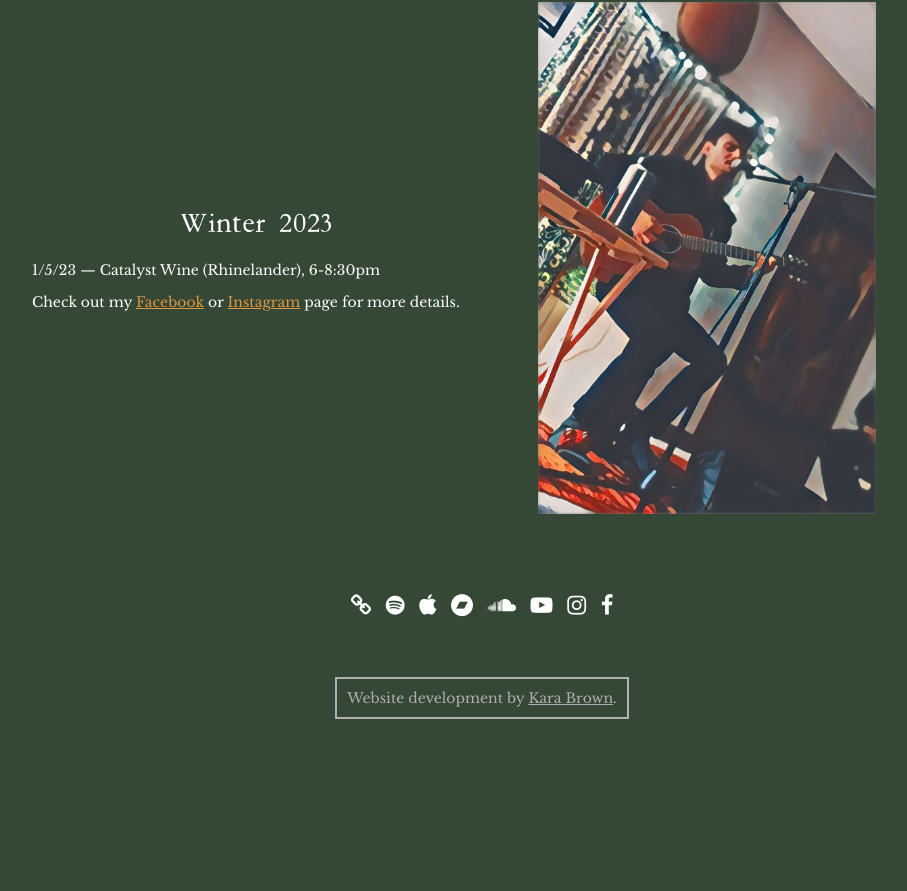
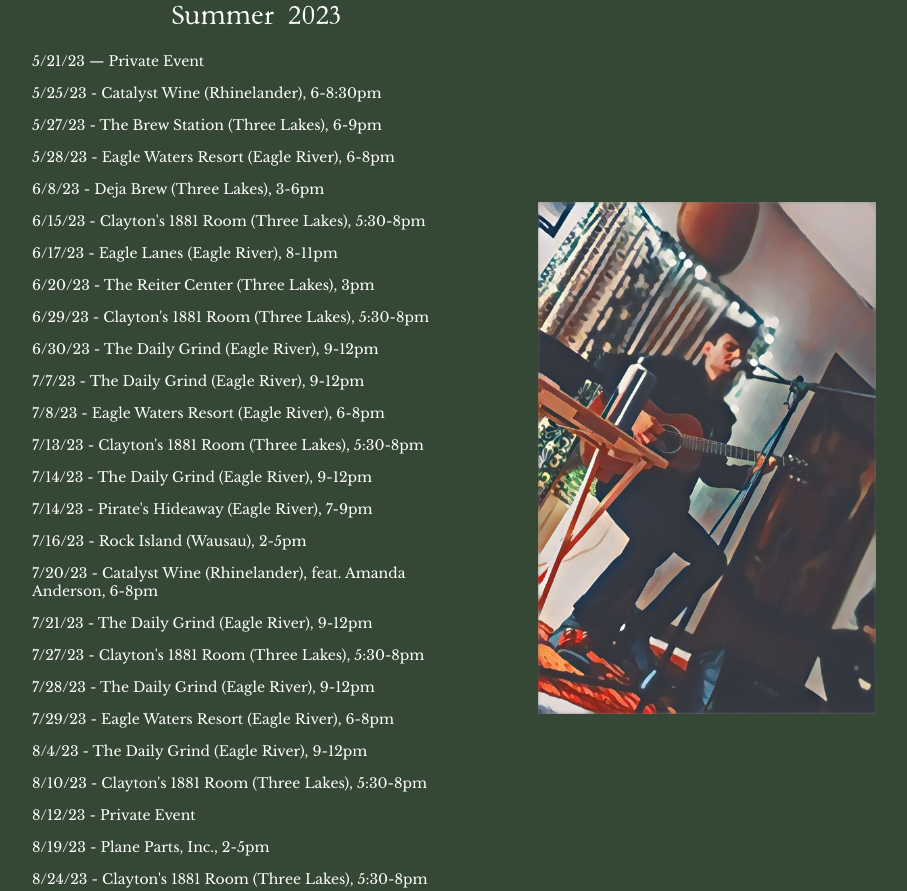
Before and after one commit to karabrownie/brettwintersmusic, a plain HTML site: page shows.html in a window 1280 px wide. Shown: the part 542-1433 px from the top of the page, without its empty margins (158-1065 px from the left). Before the commit the page ends 1291 px from the top, so only its background shows below. Drawn offline with Linux system fonts and the light colour scheme.

Commit message:
Summer tour dates n stuff

```diff
--- a/shows.html
+++ b/shows.html
@@ -35,9 +35,34 @@
     <div class="row">
       <div class="col-even">
         <!-- SEASON YEAR -->
-        <h2>Winter 2023</h2>
+        <h2>Summer 2023</h2>
         <!-- DATE - PLACE, TIME -->
-        <p>1/5/23 — Catalyst Wine (Rhinelander), 6-8:30pm</p>
+        <p>5/21/23 — Private Event</p>
+        <p>5/25/23 - Catalyst Wine (Rhinelander), 6-8:30pm</p>
+        <p>5/27/23 - The Brew Station (Three Lakes), 6-9pm</p>
+        <p>5/28/23 - Eagle Waters Resort (Eagle River), 6-8pm</p>
+        <p>6/8/23 - Deja Brew (Three Lakes), 3-6pm</p>
+        <p>6/15/23 - Clayton's 1881 Room (Three Lakes), 5:30-8pm</p>
+        <p>6/17/23 - Eagle Lanes (Eagle River), 8-11pm</p>
+        <p>6/20/23 - The Reiter Center (Three Lakes), 3pm</p>
+        <p>6/29/23 - Clayton's 1881 Room (Three Lakes), 5:30-8pm</p>
+        <p>6/30/23 - The Daily Grind (Eagle River), 9-12pm</p>
+        <p>7/7/23 - The Daily Grind (Eagle River), 9-12pm</p>
+        <p>7/8/23 - Eagle Waters Resort (Eagle River), 6-8pm</p>
+        <p>7/13/23 - Clayton's 1881 Room (Three Lakes), 5:30-8pm</p>
+        <p>7/14/23 - The Daily Grind (Eagle River), 9-12pm</p>
+        <p>7/14/23 - Pirate's Hideaway (Eagle River), 7-9pm</p>
+        <p>7/16/23 - Rock Island (Wausau), 2-5pm</p>
+        <p>7/20/23 - Catalyst Wine (Rhinelander), feat. Amanda Anderson, 6-8pm</p>
+        <p>7/21/23 - The Daily Grind (Eagle River), 9-12pm</p>
+        <p>7/27/23 - Clayton's 1881 Room (Three Lakes), 5:30-8pm</p>
+        <p>7/28/23 - The Daily Grind (Eagle River), 9-12pm</p>
+        <p>7/29/23 - Eagle Waters Resort (Eagle River), 6-8pm</p>
+        <p>8/4/23 - The Daily Grind (Eagle River), 9-12pm</p>
+        <p>8/10/23 - Clayton's 1881 Room (Three Lakes), 5:30-8pm</p>
+        <p>8/12/23 - Private Event</p>
+        <p>8/19/23 - Plane Parts, Inc., 2-5pm</p>
+        <p>8/24/23 - Clayton's 1881 Room (Three Lakes), 5:30-8pm</p>
         <!-- LIST MORE HERE IF THERE ARE MULTIPLE SHOWS -->
 
         <!-- bottom of show list -->
```
Also changed, not shown: index.html (+5 -4 lines), images/summer_2023_photo.jpeg (added), 1 other file.
